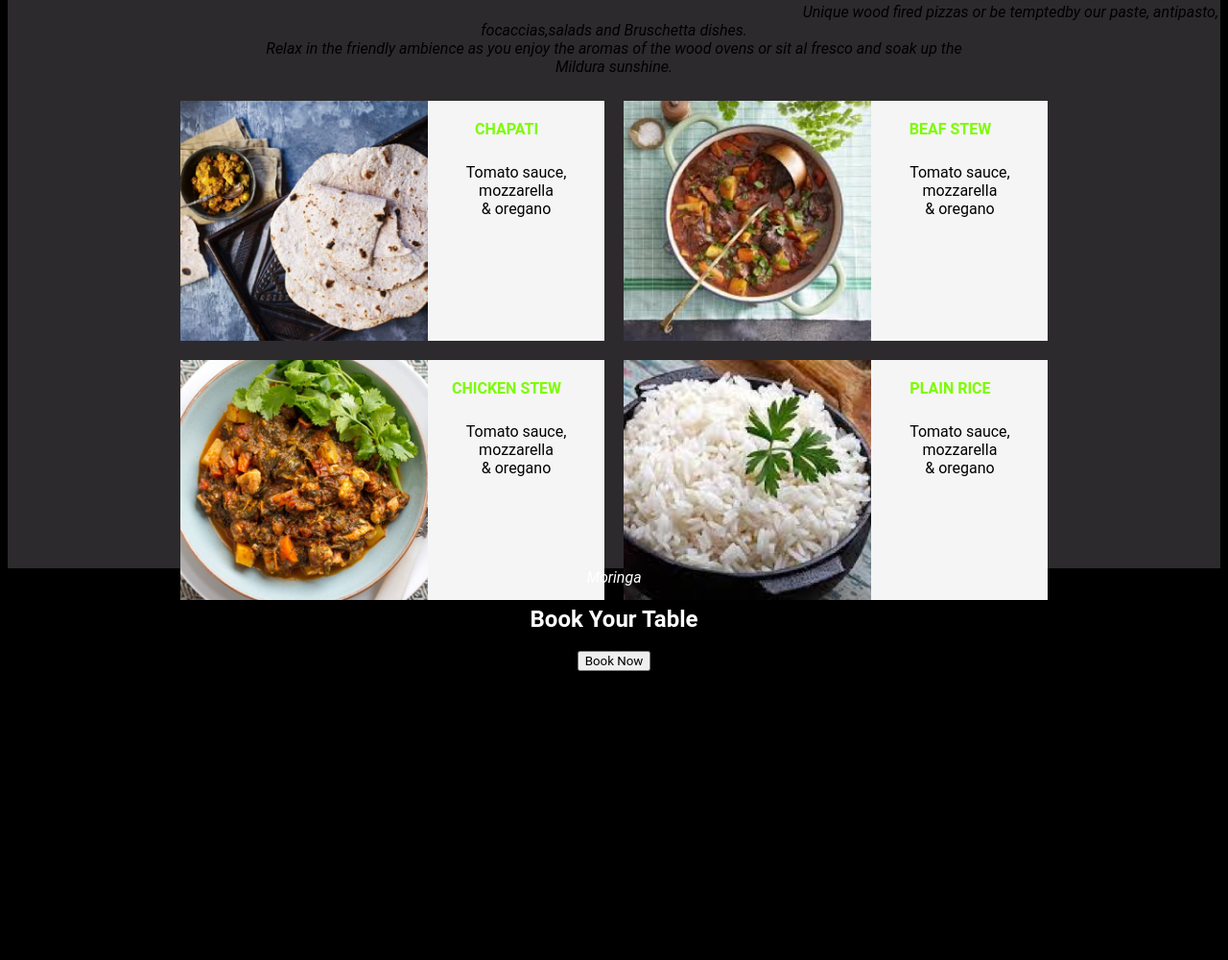
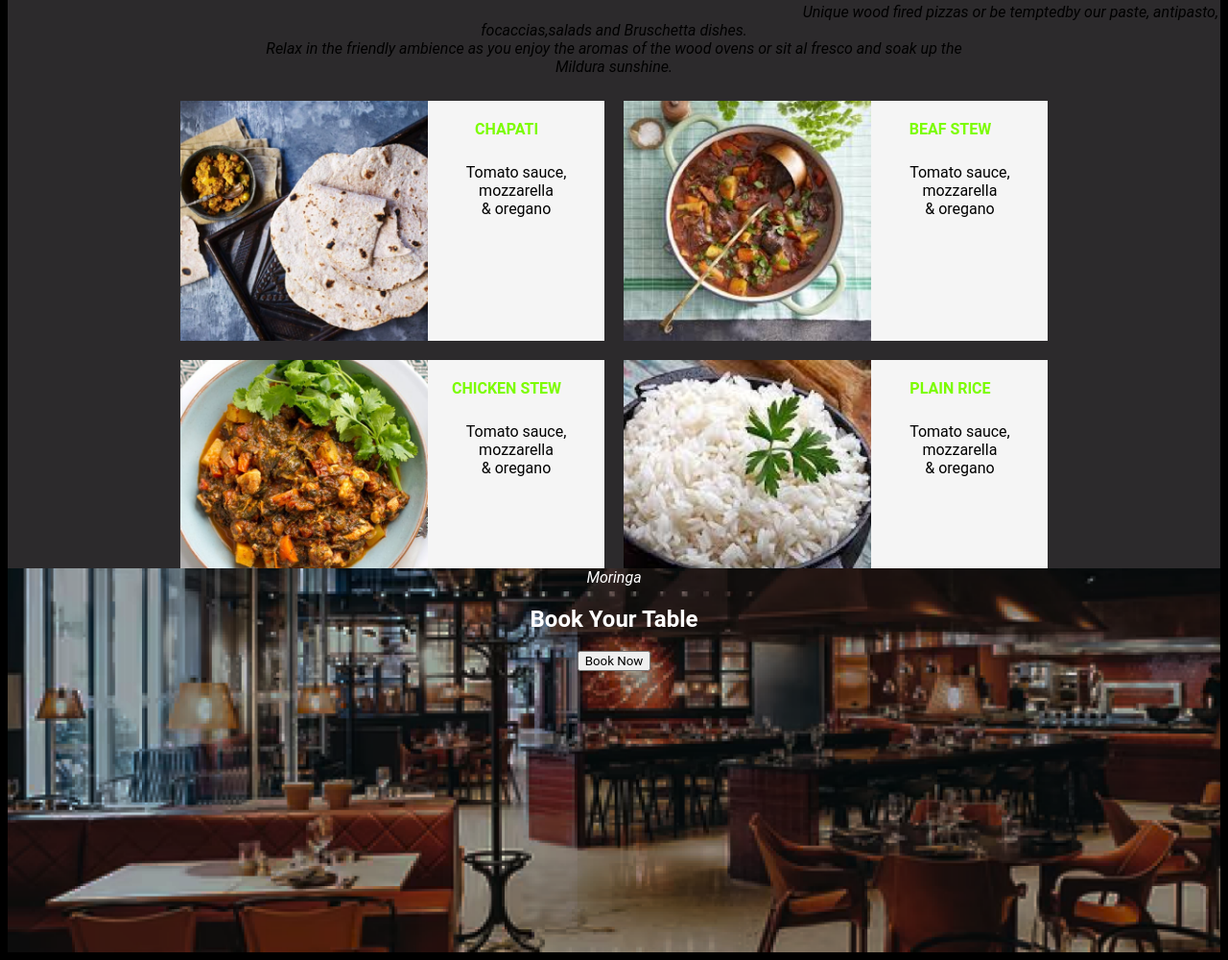
Before and after one commit to danknjoroge/Letuce-Eat, a plain HTML site: page index.html in a window 1280 px wide. Shown: the part 1792-2792 px from the top of the page at 96% size. Drawn offline with Linux system fonts and the light colour scheme; grey boxes are pictures that could not be loaded.

Commit message:
It will add background picture

```diff
--- a/style.css
+++ b/style.css
@@ -135,7 +135,7 @@ img{
     width: 100%;
     height: 400px;
 
-
+    background-image: url("/images/image8.png");
     background-size: 1400px 400px;
     text-align: center;
     color: white;
```
